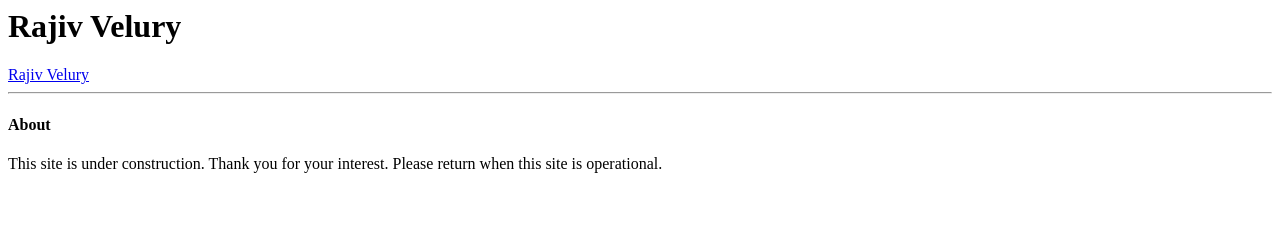
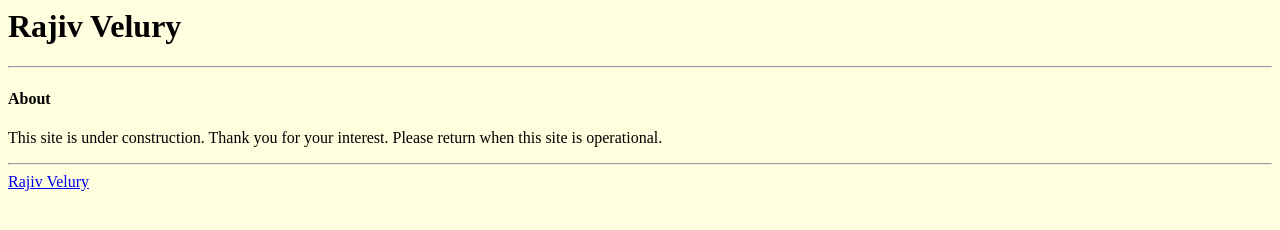
Before and after one commit to rajivvelury/rajivvelury.github.io, a plain HTML site: page index.html in a window 1280 px wide. Drawn offline with Linux system fonts and the light colour scheme.

Commit message:
Update index.html

```diff
--- a/index.html
+++ b/index.html
@@ -3,13 +3,18 @@
 <title> Rajiv Velury </title>
 <meta name="author" content="Rajiv Velury">
 </head>
-<body>
+<body style = "background-color:LightYellow;">
 <h1> Rajiv Velury </h1>
-<script src="https://platform.linkedin.com/badges/js/profile.js" async defer type="text/javascript"></script>
-<div class="badge-base LI-profile-badge" data-locale="en_US" data-size="medium" data-theme="light" data-type="VERTICAL" data-vanity="rajiv-velury" data-version="v1"><a class="badge-base__link LI-simple-link" href="https://www.linkedin.com/in/rajiv-velury?trk=profile-badge">Rajiv Velury</a></div>
+
 
 <hr>
 <h4> About </h4>
 <p> This site is under construction.  Thank you for your interest.  Please return when this site is operational. </p>
+
+<hr>
+<script src="https://platform.linkedin.com/badges/js/profile.js" async defer type="text/javascript"></script>
+<div class="badge-base LI-profile-badge" data-locale="en_US" data-size="medium" data-theme="light" data-type="VERTICAL" data-vanity="rajiv-velury" data-version="v1"><a class="badge-base__link LI-simple-link" href="https://www.linkedin.com/in/rajiv-velury?trk=profile-badge">Rajiv Velury</a></div>
+
+
 </body>
 </html>
```
